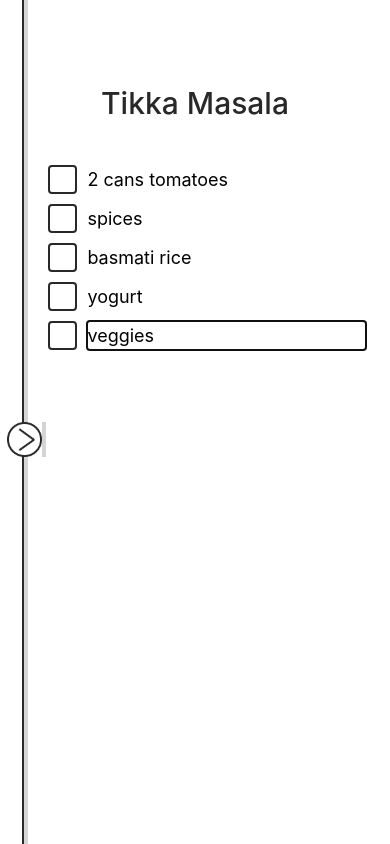
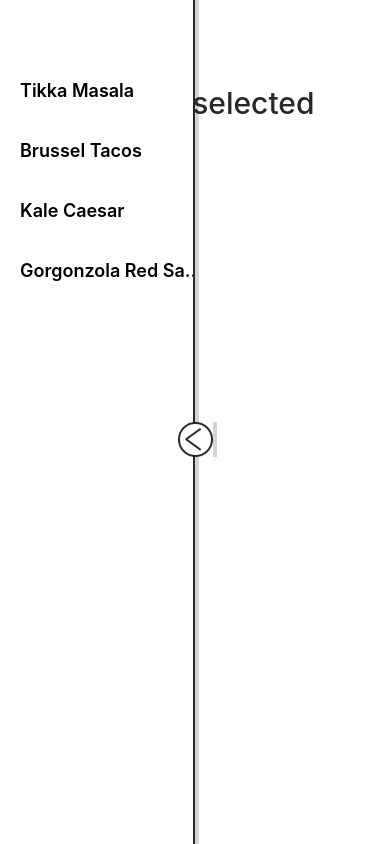
Before and after one commit to jeffreymcfarland/my-recipes, a React Native app: screen / in a window 390 px wide. Built offline with nearby package versions, Linux system fonts and the light colour scheme.

Commit message:
refactor add and remove lines functions

```diff
--- a/App.js
+++ b/App.js
@@ -7,34 +7,28 @@ import RecipeItem from './components/recipeItem';
 
 const window = Dimensions.get('window')
 
-export default function App() {
-  const [recipes, setRecipes] = useState([
+const dummyData = [
   {
     'id': 0,
     'title': 'Tikka Masala',
     'body': [
       {
-          id: 0,
         item: '2 cans tomatoes',
         checked: false
       },
       {
-          id: 1,
         item: 'spices',
         checked: false
       },
       {
-          id: 2,
         item: 'basmati rice',
         checked: false
       },
       {
-          id: 3,
         item: 'yogurt',
         checked: false
       },
       {
-          id: 4,
         item: 'veggies',
         checked: false
       }
@@ -45,22 +39,18 @@ export default function App() {
     'title': 'Brussel Tacos',
     'body': [
       {
-          id: 0,
         item: '2 cans tomatoes',
         checked: false
       },
       {
-          id: 1,
         item: 'spices',
         checked: false
       },
       {
-          id: 2,
         item: 'basmati rice',
         checked: false
       },
       {
-          id: 3,
         item: 'yogurt',
         checked: false
       }
@@ -71,17 +61,14 @@ export default function App() {
     'title': 'Kale Caesar',
     'body': [
       {
-          id: 0,
         item: '2 cans tomatoes',
         checked: false
       },
       {
-          id: 1,
         item: 'spices',
         checked: false
       },
       {
-          id: 2,
         item: 'basmati rice',
         checked: false
       }
@@ -92,29 +79,33 @@ export default function App() {
     'title': 'Gorgonzola Red Sauce Pasta',
     'body': [
       {
-          id: 0,
         item: '2 cans tomatoes',
         checked: false
       }
     ]
   }
-  ])
+]
 
-  const [navOpen, setNavOpen] = useState(false)
-  const [iconRotate, setIconRotate] = useState('0deg')
-  const [navContainerSize, setNavContainerSize] = useState(16)
-  const [iconPosition, setIconPosition] = useState(8)
-  const [recipeTitle, setRecipeTitle] = useState(recipes[0].title)
-  const [recipeBody, setRecipeBody] = useState(recipes[0].body)
+export default function App() {
+  const [recipes, setRecipes] = useState(dummyData)
+  const [navOpen, setNavOpen] = useState(true)
+  const [iconRotate, setIconRotate] = useState('180deg')
+  const [navContainerSize, setNavContainerSize] = useState(2)
+  const [iconPosition, setIconPosition] = useState(1)
+  const [recipeTitle, setRecipeTitle] = useState('nothing selected')
+  const [recipeBody, setRecipeBody] = useState([])
   const [inputActive, setInputActive] = useState(true)
+  const [currentItemIndex, setCurrentItemIndex] = useState()
   const inputEl = useRef(null);
 
   useEffect(() => {
     if (navOpen) {Keyboard.dismiss()}
+
     if (!inputActive && Platform.OS === 'ios') {
-      inputEl.current._children[recipeBody.length - 1]._children[1].focus()
+      inputEl.current._children[currentItemIndex]._children[1].focus()
       setInputActive(true)
     }
+    console.log(currentItemIndex)
   });
 
   const openNav = () => {
@@ -171,20 +162,23 @@ export default function App() {
     }
   }
 
-  const handleAddNewLine = (index, text) => {
+  const handleAddNewLine = (newItemIndex, index, text) => {
+    setCurrentItemIndex(index + 1)
+    setInputActive(false)
     let items = [...recipeBody]
     let newItem = {
-      id: index,
+      id: newItemIndex,
       item: text,
       checked: false
     }
-    items.push(newItem)
+    items.splice(index + 1, 0, newItem)
     setRecipeBody(items)
 
     setAllRecipeData(items)
   }
 
   const handleRemoveItemLine = (index) => {
+    setCurrentItemIndex(index - 1)
     setInputActive(false)
     let items = [...recipeBody]
     items.splice(index, 1)
@@ -203,8 +197,12 @@ export default function App() {
     setAllRecipeData(items)
   }
 
+  const handleExitKeyboard = () => {
+    Keyboard.dismiss()
+  }
+
   return (
-    <TouchableWithoutFeedback style={mainContainer.wrapper} onPress={navOpen ? closeNav : Keyboard.dismiss}>
+    <TouchableWithoutFeedback style={mainContainer.wrapper} onPress={() => navOpen ? closeNav : handleExitKeyboard}>
       <View style={mainContainer.container}>
         <SideNav
           toggleNav={toggleNav}
@@ -224,14 +222,14 @@ export default function App() {
               behavior='padding'
               style={inputArea.container}
             >
-              <TouchableWithoutFeedback onPress={navOpen ? closeNav : Keyboard.dismiss}>
+              <TouchableWithoutFeedback onPress={navOpen ? closeNav : handleExitKeyboard}>
                 <View style={inputArea.inner} ref={inputEl}>
-                  {recipeBody.map(item =>
+                  {recipeBody.map((item, index) =>
                     <RecipeItem
                       value={item.item}
                       closeNav={closeNav}
-                      key={item.id + 1}
-                      id={item.id}
+                      key={index}
+                      index={index}
                       checked={item.checked}
                       handleCheckedItem={handleCheckedItem}
                       navOpen={navOpen}
@@ -239,6 +237,8 @@ export default function App() {
                       newItemIndex={recipeBody.length}
                       handleAddNewLine={handleAddNewLine}
                       handleRemoveItemLine={handleRemoveItemLine}
+                      currentItemIndex={currentItemIndex}
+                      setCurrentItemIndex={setCurrentItemIndex}
                     />
                   )}
                 </View>
--- a/components/recipeItem.js
+++ b/components/recipeItem.js
@@ -2,28 +2,33 @@ import React, { useState, useEffect } from 'react';
 import { Pressable, View, TextInput, StyleSheet } from 'react-native';
 import { Ionicons } from '@expo/vector-icons';
 
-export default function recipeItem({ value, closeNav, id, checked, handleCheckedItem, navOpen, handleItemChange, newItemIndex, handleAddNewLine, handleRemoveItemLine }) {
+export default function recipeItem({ value, closeNav, index, checked, handleCheckedItem, navOpen, handleItemChange, newItemIndex, handleAddNewLine, handleRemoveItemLine, currentItemIndex, setCurrentItemIndex }) {
   return (
     <View style={recipeItems.view}>
       <Pressable
         style={[recipeItems.checkboxBase, checked && recipeItems.checkboxChecked]}
-        onPress={() => handleCheckedItem(id, !checked)}
+        onPress={() => handleCheckedItem(index, !checked)}
       >
         {checked && <Ionicons name='checkmark' size={24} color='#282828' style={recipeItems.icon} />}
       </Pressable>
       <TextInput
         value={value}
-        autoFocus={!navOpen ? true : false}
-        onChangeText={text => handleItemChange(id, text)}
-        onFocus={() => closeNav}
+        // autoFocus={!navOpen || index === currentItemIndex ? true : false}
+        onChangeText={text => handleItemChange(index, text)}
+        onFocus={() => {
+          setCurrentItemIndex(index)
+          closeNav
+        }}
         editable
         blurOnSubmit={false}
         onKeyPress={data => {
-          if (data.nativeEvent.key === 'Backspace' && value === '') {
-            handleRemoveItemLine(id)
+          if (data.nativeEvent.key === 'Backspace' && value === '' && index !== 0) {
+            handleRemoveItemLine(index)
           }
         }}
-        onSubmitEditing={() => {id === (newItemIndex - 1) ? handleAddNewLine(newItemIndex, '') : console.log('no new item')}}
+        onSubmitEditing={() => {
+          handleAddNewLine(newItemIndex, index, '')
+        }}
         style={recipeItems.textInput}
       />
     </View>
```
Lines whose indentation alone changed are shown as unchanged.
